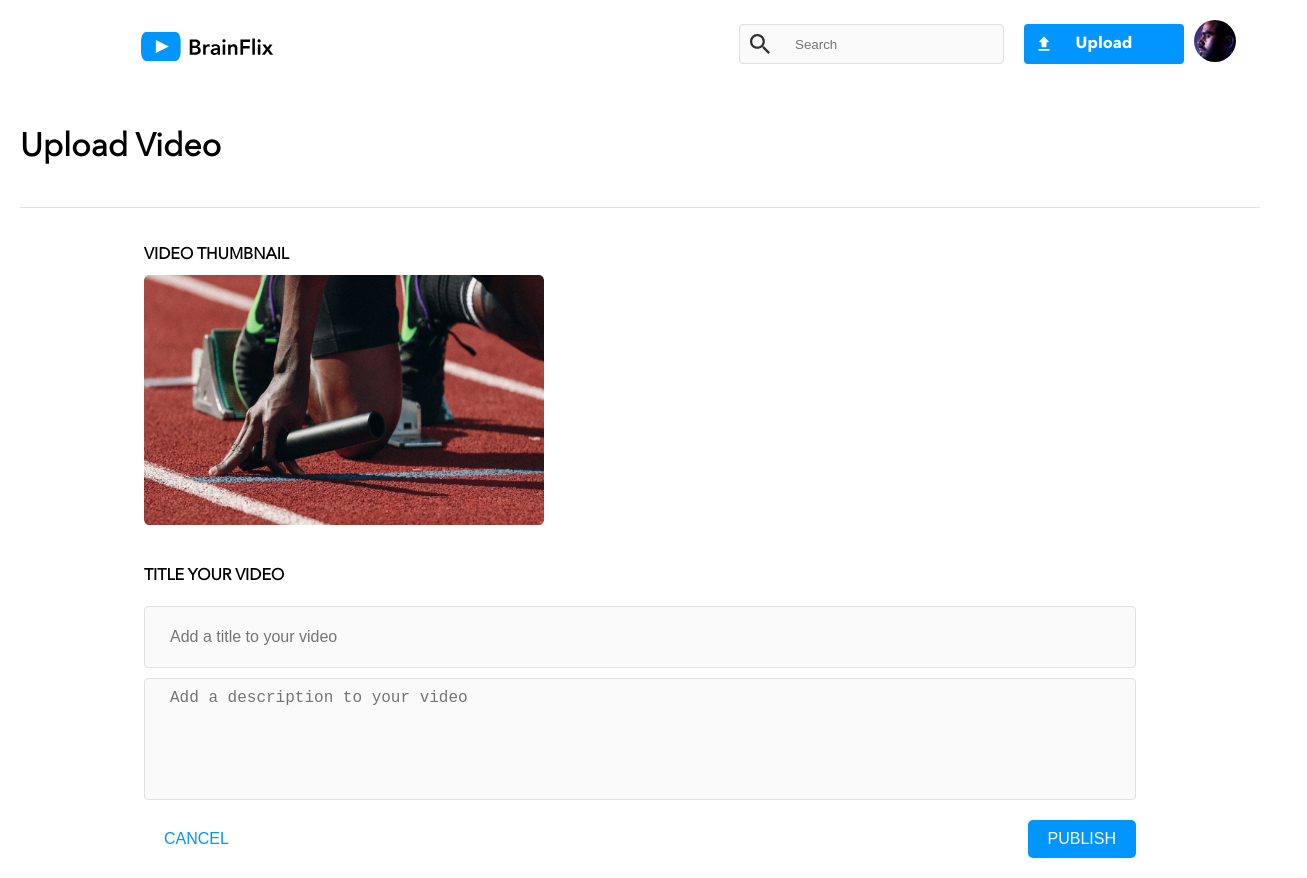
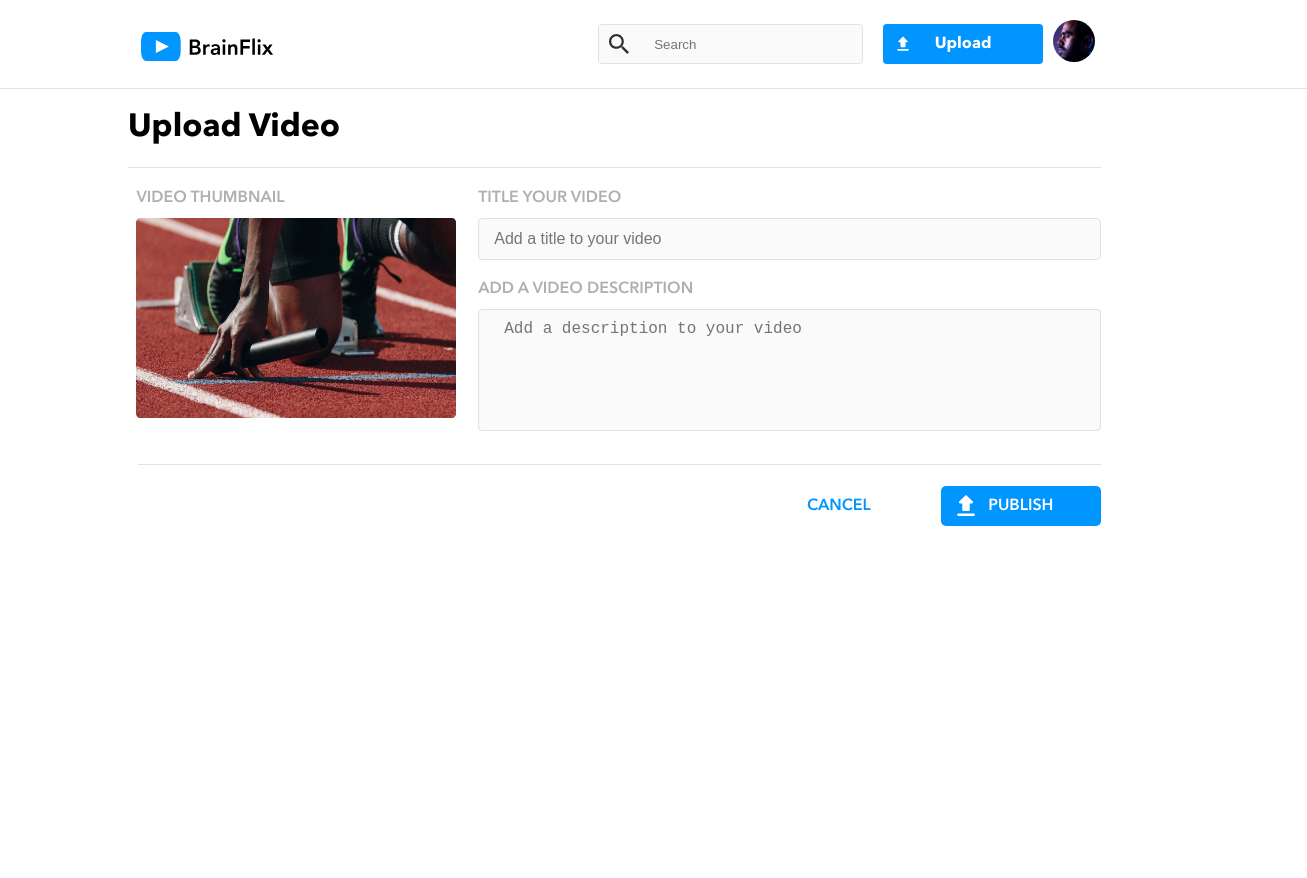
Before and after one commit to Martikk/BrainFlix, a React (Create React App) app: page /UploadVideo in a window 1280 px wide. Shown: the whole page, 1307 px wide, since content can reach past the window. After the commit the page ends 800 px from the top, so only its background shows below. Built offline with nearby package versions, Linux system fonts and the light colour scheme.

Commit message:
add_page_404_and_polish_upload_video_page

```diff
--- a/src/App.js
+++ b/src/App.js
@@ -3,6 +3,7 @@ import { BrowserRouter, Routes, Route } from "react-router-dom";
 import HomePage from "./Pages/HomePage/HomePage";
 import VideoPage from "./Pages/VideoPage/VideoPage";
 import UploadPage from "./Pages/UploadPage/UploadPage";
+import NotFoundPage from "./Pages/NotFoundPage/NotFoundPage";
 
 function App() {
     return (
@@ -12,6 +13,7 @@ function App() {
                     <Route path="/" element={<HomePage />} />
                     <Route path="/videos/:videoId" element={<VideoPage />} />
                     <Route path="/UploadVideo" element={<UploadPage />} />
+                    <Route path="*" element={<NotFoundPage />} />
                 </Routes>
             </div>
         </BrowserRouter>
--- /dev/null
+++ b/src/Pages/NotFoundPage/NotFound.scss
@@ -0,0 +1,49 @@
+.not-found {
+  position: relative;
+  height: 100vh;
+  display: flex;
+  align-items: center;
+  justify-content: center;
+  flex-direction: column;
+  background: url('../../assets/Images/404.svg') no-repeat center center;
+  background-size: cover;
+
+  &::before {
+    content: "";
+    position: absolute;
+    top: 0;
+    left: 0;
+    right: 0;
+    bottom: 0;
+    background: rgba(0, 0, 0, 0.5);
+    z-index: 1;
+  }
+
+  &__header {
+    position: relative;
+    z-index: 2;
+    color: white;
+    padding-top: 0;
+    margin-top: 0;
+    font-size: 3em;
+  }
+
+  &__text {
+    position: relative;
+    z-index: 2;
+    color: white;
+    font-size: 1.2em;
+  }
+
+  &__home-button {
+    position: relative;
+    z-index: 2;
+    padding: 10px 20px;
+    background-color: #ffffff;
+    color: #333;
+    text-decoration: none;
+    border-radius: 5px;
+    font-size: 1em;
+    margin-top: 20px;
+  }
+}
--- /dev/null
+++ b/src/Pages/NotFoundPage/NotFoundPage.js
@@ -0,0 +1,16 @@
+import React from 'react';
+import { Link } from 'react-router-dom';
+import './NotFound.scss';
+import HomePage from "../HomePage/HomePage";
+
+function NotFoundPage() {
+    return (
+        <div className="not-found">
+            <h1 className="not-found__header">404 - Page Not Found</h1>
+            <p className="not-found__text">The page you are looking for might have been removed, had its name changed, or is temporarily unavailable.</p>
+            <Link to="/" className="not-found__home-button">Return Home</Link> {HomePage}
+        </div>
+    );
+}
+
+export default NotFoundPage;
--- a/src/components/Header/Header.scss
+++ b/src/components/Header/Header.scss
@@ -9,18 +9,19 @@
     align-items: center;
     padding: 20px;
     background-color: $white;
+    border-bottom: 1px solid $mercury;
 
 
     @include tablet {
         margin-right: 20%;
         flex-direction: row;
-        //justify-content: flex-start;
         width: 95%;
     }
     @include desktop {
         align-items: center;
         justify-content: flex-end;
         position: relative;
+        width: 99%;
     }
     &__logo img {
         height: 35px;
@@ -111,6 +112,34 @@
         margin-top: -100px;
         object-fit: cover;
 
+        @media (min-width:320px) {
+            right: 1%;
+        }
+        @media (min-width:320px) {
+            right: 8%;
+        }
+        @media (min-width:412px) {
+            right: 11%;
+        }
+        @media (min-width:420px) {
+            right: 12%;
+        }
+        @media (min-width:440px) {
+            right: 14%;
+        }
+        @media (min-width:480px) {
+            right: 17%;
+        }
+        @media (min-width:550px) {
+            right: 23%;
+        }
+        @media (min-width:630px) {
+            right: 25%;
+        }
+        @media (min-width:700px) {
+            right: 30%;
+        }
+
         @include tablet{
             margin-top: 0;
             position: unset;
@@ -119,6 +148,7 @@
         @include desktop {
             width: 42px;
             height: 42px;
+            margin-right: 15vw;
         }
     }
 }
--- a/src/components/VideoUploadForm/VideoUploadForm.js
+++ b/src/components/VideoUploadForm/VideoUploadForm.js
@@ -7,8 +7,18 @@ import successBackground from '../../assets/Images/loading.gif';
 function VideoUploadForm() {
     const [videoTitle, setVideoTitle] = useState('');
     const [videoDescription, setVideoDescription] = useState('');
+    const [file, setFile] = useState(null);
     const [submitSuccess, setSubmitSuccess] = useState(false);
+    const [cancelSuccess, setCancelSuccess] = useState(false);
     const navigate = useNavigate();
+
+    const handleFileChange = (event) => {
+        setFile(event.target.files[0]);
+    };
+
+    const triggerFileInput = () => {
+        document.getElementById('fileInput').click();
+    };
 
     const handleSubmit = (e) => {
         e.preventDefault();
@@ -21,12 +31,19 @@ function VideoUploadForm() {
         setSubmitSuccess(true);
         setTimeout(() => {
             navigate('/');
-        }, 3000);
+        }, 1000);
     };
 
     const handleCancel = () => {
-        setVideoTitle('');
-        setVideoDescription('');
+        if (window.confirm('Are you sure you want to cancel?')) {
+            setCancelSuccess(true);
+            setTimeout(() => {
+                setVideoTitle('');
+                setVideoDescription('');
+                setFile(null);
+                navigate('/');
+            }, 1000);
+        }
     };
 
     if (submitSuccess) {
@@ -37,13 +54,34 @@ function VideoUploadForm() {
         );
     }
 
+    if (cancelSuccess) {
+        return (
+            <div style={{ width: '100%', height: '100%', backgroundColor: 'white', display: 'flex', justifyContent: 'center', alignItems: 'center' }}>
+                <img src={successBackground} alt="Canceling" />
+            </div>
+        );
+    }
+
     return (
         <div className="video-upload-form">
             <h1 className="video-upload-form__title">Upload Video</h1>
+            <div className="video-upload-form__separator_2"></div>
             <form className="video-upload-form__form" onSubmit={handleSubmit}>
-                <p className="video-upload-form__video-title">VIDEO THUMBNAIL</p>
-                <img className="video-upload-form__video-image" src={runner} alt="runner" />
-
+                <div className="video-upload-form__form__input-container">
+                    <p className="video-upload-form__video-title">VIDEO THUMBNAIL</p>
+                    <img
+                        className="video-upload-form__video-image"
+                        src={runner}
+                        alt="Upload Thumbnail"
+                        onClick={triggerFileInput}
+                    />
+                    <input
+                        id="fileInput"
+                        type="file"
+                        onChange={handleFileChange}
+                        style={{display: 'none'}}
+                    />
+                </div>
                 <div className="video-upload-form__input-section">
                     <p className="video-upload-form__input-title">TITLE YOUR VIDEO</p>
                     <input
@@ -53,6 +91,7 @@ function VideoUploadForm() {
                         value={videoTitle}
                         onChange={(e) => setVideoTitle(e.target.value)}
                     />
+                    <p className="video-upload-form__textarea-title">ADD A VIDEO DESCRIPTION</p>
                     <textarea
                         className="video-upload-form__textarea"
                         placeholder="Add a description to your video"
@@ -60,7 +99,7 @@ function VideoUploadForm() {
                         onChange={(e) => setVideoDescription(e.target.value)}
                     ></textarea>
                 </div>
-
+                <div className="video-upload-form__separator_3"></div>
                 <div className="video-upload-form__buttons">
                     <button
                         className="video-upload-form__button video-upload-form__button--cancel"
--- a/src/components/VideoUploadForm/VideoUploadForm.scss
+++ b/src/components/VideoUploadForm/VideoUploadForm.scss
@@ -5,29 +5,88 @@
   display: flex;
   flex-direction: column;
   align-items: center;
-  padding: 20px;
   background-color: $white;
+  padding-left: 20px;
+  padding-right: 20px;
+
+&__separator_2, {
+    @include tablet {
+      width: 95%;
+      border-top: 1px solid #E1E1E1;
+      height: 1px;
+      padding-bottom: 20px;
+    }
+  }
+  &__separator_3 {
+    @include desktop {
+      width: 99%;
+      border-top: 1px solid #E1E1E1;
+      height: 1px;
+      margin-top: 30px;
+    }
+  }
+  @include tablet {
+    align-items: flex-start;
+    padding-left: 45px;
+  }
+  @include tablet {
+    padding-left: 10vw;
+    padding-right: 10vw;
+  }
 
   &__title{
-    width: 100%;
-    border-bottom: 1px solid #E1E1E1;
-    padding-bottom: 40px;
-  }
-  &__form {
-    width: 80%;
+    margin: 0;
+    padding: 20px 30% 20px 0;
+    font-family:  'Avenir Next Bold';
+    font-size: 2rem;
 
+    @include tablet {
+      margin: 20px 0;
+      padding:0;
+    }
   }
 
+  &__form {
+    width: 95%;
+    @include desktop {
+      display: flex;
+      flex-wrap: wrap;
+      justify-content: flex-end;
+    }
+  }
+  &__form__input-container {
+    @include desktop {
+      width: 30%;
+    }
+  }
+  &__input-section {
+    @include desktop {
+      width: 64%;
+      padding-left: 50px;
+    }
+  }
+
+  &__textarea-title,
   &__video-title,
   &__input-title {
-    margin-bottom: 10px;
+    color: $silver;
+    font-family: 'Avenir Next Demi';
+    font-size: 1rem;
+    margin: 0;
     font-weight: bold;
   }
-
+  &__textarea-title {
+    padding-top: 10px;
+  }
   &__video-image {
-    width: 400px;
-    height: 250px;
-    margin-bottom: 20px;
+    width: 320px;
+    height: 200px;
+    padding: 10px 0;
+    cursor: pointer;
+    transition: filter 0.5s ease;
+  }
+  &__video-image:hover {
+    filter: brightness(60%);
   }
 
   &__input-section {
@@ -54,7 +113,7 @@
   &__input {
     height: 40px;
     resize: none;
-    padding: 10px;
+    padding: 0;
     font-size: 16px;
     background-color: $alabaster;
     border: 1px solid $mercury;
@@ -79,6 +138,13 @@
     display: flex;
     justify-content: space-between;
     margin-top: 20px;
+    flex-direction: column-reverse;
+    @include tablet {
+      display: flex;
+      flex-direction: row;
+      gap: 50px;
+      justify-content: flex-end;
+    }
   }
 
   &__button {
@@ -90,18 +156,35 @@
     background-color: $blue;
     color: white;
     transition: background-color 0.3s;
+    font-family: 'Avenir Next Demi';
 
     &--cancel {
       background-color: transparent;
       color: $blue;
 
       &:hover {
-        background-color: $alabaster;
+        color: red;
+      }
+      @include tablet {
+        margin-bottom: 20px;
       }
     }
 
     &--publish {
+      height: 60px;
+      background: url('../../assets/Icons/upload.svg') no-repeat 10px center / 30px 30px;
+      background-color: $blue;
+      border-radius: 5px;
+      border: none;
+      color: $white;
+      transition: transform 0.3s ease;
+      margin-bottom: 20px;
+      @include tablet {
+        width: 160px;
+        height: 40px;
+      }
       &:hover {
+        transform: scale(1.1);
         background-color: $dark-blue;
       }
     }
```
Also changed, not shown: src/assets/Images/404.svg (added).
